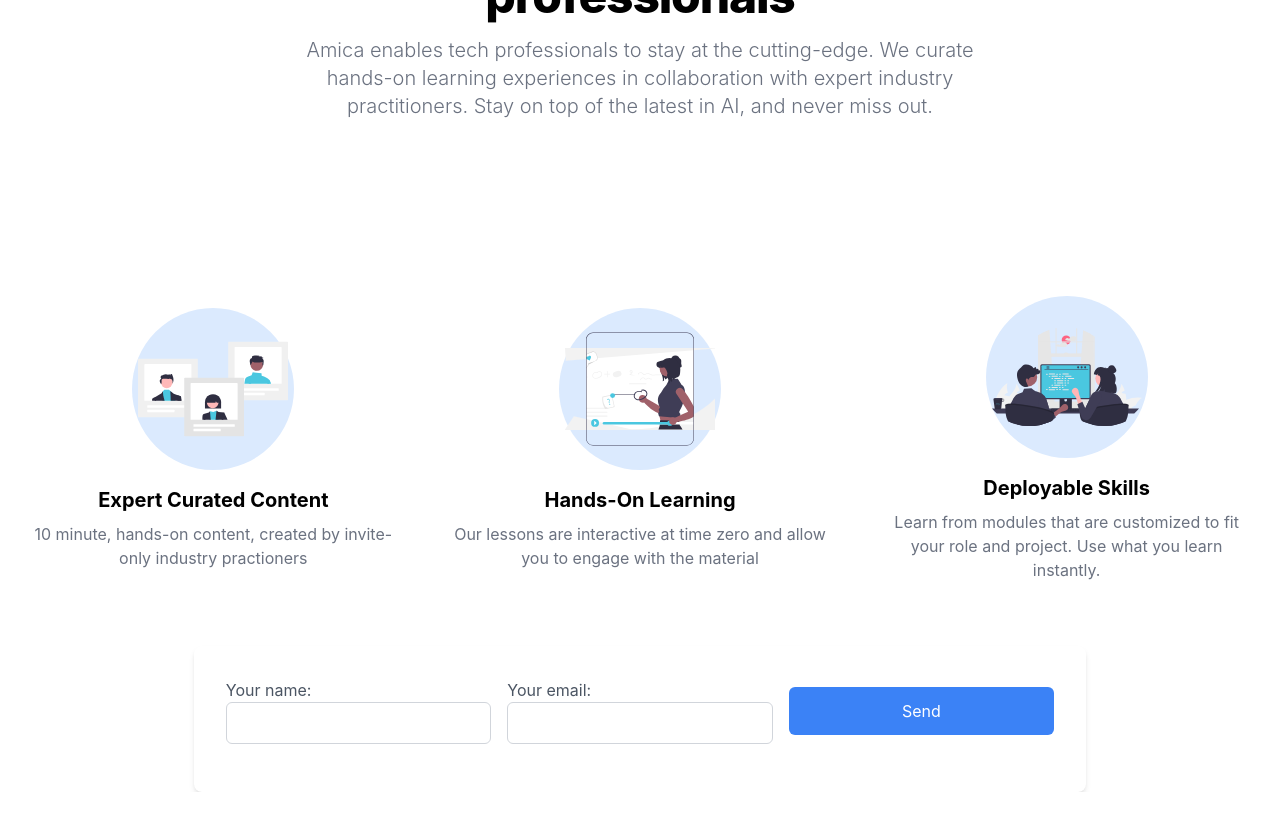
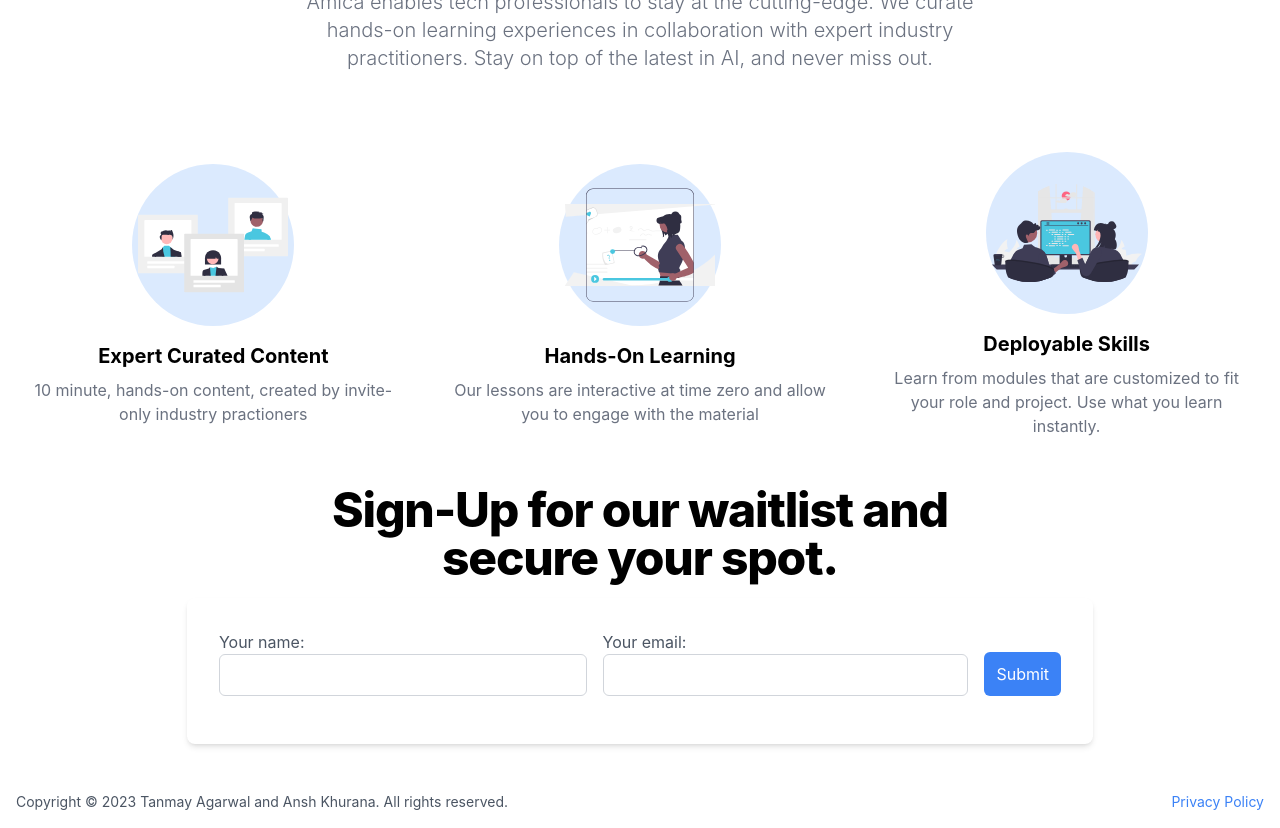
Before and after one commit to tanmay1908/landing-page-software-dev, a Next.js app: page / in a window 1280 px wide. Shown: the part 280-1108 px from the top of the page. Before the commit the page ends 1072 px from the top, so only its background shows below. Built offline with nearby package versions, Linux system fonts and the light colour scheme.

Commit message:
form updates, privacy policy, thanks page

```diff
--- a/pages/index.tsx
+++ b/pages/index.tsx
@@ -19,7 +19,7 @@ export default function Web() {
         <title>Amica</title>
       </Head>
       <section className="bg-white dark:bg-gray-900 py-4">
-        <div className="mx-auto grid max-w-screen-xl px-4 py-8 text-center lg:py-16">
+        <div className="mx-auto grid max-w-screen-xl px-4 py-4 text-center lg:py-4">
           <div className="mx-auto place-self-center">
             <h1 className="mb-4 max-w-2xl text-4xl font-extrabold leading-none tracking-tight dark:text-white md:text-5xl xl:text-6xl text-blue-500">
             Meet Amica.
@@ -36,7 +36,7 @@ export default function Web() {
 
       </section>
       <section className="bg-white dark:bg-gray-900">
-        <div className="mx-auto max-w-screen-xl px-4 py-8 sm:py-16 lg:px-6">
+        <div className="mx-auto max-w-screen-xl px-4 py-4 sm:py-4 lg:px-6">
           <div className="justify-center space-y-8 md:grid md:grid-cols-2 md:gap-12 md:space-y-0 lg:grid-cols-3">
             {LP_GRID_ITEMS.map((singleItem) => (
               <div key={singleItem.title} className="flex flex-col items-center justify-center text-center">
@@ -48,45 +48,79 @@ export default function Web() {
               </div>
             ))}
           </div>
+
         </div>
-        <div className="flex items-center justify-center">
-        <form id="formdiv" action="https://formspree.io/f/xdorvjeb" method="POST" className="bg-white dark:bg-gray-800 p-8 rounded-lg shadow-md">
-  <div className="mb-4 flex flex-col md:flex-row md:items-center">
-    <div className="mb-4 md:mr-4 md:mb-0 flex-1">
-      <label htmlFor="name" className="text-gray-600 dark:text-gray-400 inline-block mb-1 md:mb-0 md:mr-2">Your name:</label>
-      <input id="name" name="name" required className="w-full px-3 py-2 border border-gray-300 dark:border-gray-700 rounded-md focus:outline-none focus:border-blue-500"/>
+        <div className="flex flex-col items-center justify-center py-8">
+  <div className="mb-4 max-w-2xl text-3xl font-extrabold text-center leading-none tracking-tight dark:text-white md:text-4xl xl:text-5xl">
+    Sign-Up for our waitlist and secure your spot.
+  </div>
+  <form
+  id="formdiv"
+  action="https://formspree.io/f/mrgwvdwp"
+  method="POST"
+  className="bg-white dark:bg-gray-800 p-8 rounded-lg shadow-md"
+>
+  <div className="mb-4 md:flex md:items-end">
+    <div className="md:mr-4 md:mb-0 flex-grow">
+      <label
+        htmlFor="name"
+        className="text-gray-600 dark:text-gray-400 inline-block mb-1 md:mb-0 md:mr-2"
+      >
+        Your name:
+      </label>
+      <input
+        id="name"
+        name="name"
+        required
+        className="w-full px-3 py-2 border border-gray-300 dark:border-gray-700 rounded-md focus:outline-none focus:border-blue-500"
+      />
     </div>
-    <div className="mb-4 md:mr-4 md:mb-0 flex-1" >
-      <label htmlFor="email" className="text-gray-600 dark:text-gray-400 inline-block mb-1 md:mb-0 md:mr-2">Your email:</label>
-      <input type="email" id="email" name="email" required className="w-full px-3 py-2 border border-gray-300 dark:border-gray-700 rounded-md focus:outline-none focus:border-blue-500" />
+    <div className="md:mr-4 md:mb-0 flex-grow">
+      <label
+        htmlFor="email"
+        className="text-gray-600 dark:text-gray-400 inline-block mb-1 md:mb-0 md:mr-2"
+      >
+        Your email:
+      </label>
+      <input
+        type="email"
+        id="email"
+        name="email"
+        required
+        className="w-full px-3 py-2 border border-gray-300 dark:border-gray-700 rounded-md focus:outline-none focus:border-blue-500"
+      />
     </div>
-    <div className="flex-1">
-      <button type="submit" className="w-full h-full bg-blue-500 text-white p-3 rounded-md hover:bg-blue-600 focus:outline-none focus:shadow-outline-blue">
-        Send
+    <div className="flex-grow">
+      <button
+        type="submit"
+        className="w-full bg-blue-500 text-white py-2.5 px-3 rounded-md hover:bg-blue-600 focus:outline-none focus:shadow-outline-blue"
+      >
+        Submit
       </button>
     </div>
   </div>
 </form>
 
+</div>
 
-
-
-
-        </div>
       </section>
 
-      {/* <section className="bg-white dark:bg-gray-900 py-4">
-        <div className="mx-auto grid max-w-screen-xl px-4 py-8 text-center lg:py-16">
-          <div className="mx-auto place-self-center">
-            <h1 className="mb-4 max-w-2xl text-3xl font-extrabold leading-none tracking-tight dark:text-white md:text-4xl xl:text-5xl">
-            Sign up for the waitlist.
-            </h1>
-            <p className="mb-6 max-w-2xl font-light text-gray-500 dark:text-gray-400 md:text-lg lg:mb-8 lg:text-xl">
-              We're launching soon. Sign up for the waitlist to get early access.
-            </p>
-          </div>
-        </div>
-      </section> */}
+      <footer className="bg-white dark:bg-gray-900 py-4">
+  <div className="mx-auto max-w-screen-xl px-4 flex justify-between items-center">
+    <span className="text-gray-600 dark:text-gray-400 text-sm">
+      Copyright &copy; 2023 Tanmay Agarwal and Ansh Khurana. All rights reserved.
+    </span>
+    <a
+      href="/privacy-policy" // Replace with the actual link to your privacy policy
+      className="text-blue-500 hover:text-blue-600 text-sm"
+      target="_blank" // Opens the link in a new tab
+      rel="noopener noreferrer" // Security measure for opening new tabs
+    >
+      Privacy Policy
+    </a>
+  </div>
+</footer>
+
     </>
   )
 }
--- /dev/null
+++ b/pages/privacy-policy.tsx
@@ -0,0 +1,66 @@
+import React from 'react';
+import Head from 'next/head';
+
+const PrivacyPolicy = () => {
+  return (
+    <>
+      <Head>
+        <title>Privacy Policy - Amica</title>
+      </Head>
+      <main className="bg-white dark:bg-gray-900">
+        <div className="mx-auto max-w-screen-lg px-4 py-8">
+          <h1 className="text-3xl font-bold mb-4">Privacy Policy</h1>
+          <p className="mb-4">
+            At Amica, accessible from https://next-enterprise.vercel.app/, one of our main priorities is the privacy of our visitors. This Privacy Policy document contains types of information that is collected and recorded by Amica and how we use it.
+          </p>
+
+          <h2 className="text-2xl font-bold mb-3">Data Collection</h2>
+          <p className="mb-4">
+            We collect data when you sign up for our waitlist through the form on our website. The information collected includes:
+          </p>
+          <ul className="list-disc list-inside mb-4">
+            <li>Your Name</li>
+            <li>Your Email Address</li>
+            <li>The Date and Time of your form submission</li>
+          </ul>
+          <h2 className="text-2xl font-bold mb-3">Your Data Rights</h2>
+          <p className="mb-4">
+            As a user, you have the right to:
+          </p>
+          <ul className="list-disc list-inside mb-4">
+            <li>Access your data at any time upon request.</li>
+            <li>Edit your information if it changes or is inaccurate.</li>
+            <li>Request the deletion of your data from our records.</li>
+            <li>Withdraw your consent for us to use your data.</li>
+            <li>Receive any data we have about you in a readable format.</li>
+          </ul>
+          <p className="mb-4">
+            To exercise any of these rights, please contact us at our email: support@amica.com.
+          </p>
+
+
+          <h2 className="text-2xl font-bold mb-3">Why We Collect This Data</h2>
+          <p className="mb-4">
+            The data we collect helps us maintain a waitlist and reach out to interested parties when our product is ready for use. It allows us to provide updates and ensure that those eager to learn more about our offerings are informed in a timely manner.
+          </p>
+
+          <h2 className="text-2xl font-bold mb-3">Data Storage and Security</h2>
+          <p className="mb-4">
+            The data collected through our form is stored securely using Formspree, which adheres to GDPR and CCPA compliance. For detailed information on Formspree's security practices, please visit <a href="https://formspree.io/security" className="text-blue-500 hover:text-blue-600" target="_blank" rel="noopener noreferrer">formspree.io/security</a>.
+          </p>
+
+          <h2 className="text-2xl font-bold mb-3">Updates to This Privacy Policy</h2>
+          <p>
+            We reserve the right to modify this privacy policy at any time, so please review it frequently. Changes and clarifications will take effect immediately upon their posting on the website. If we make material changes to this policy, we will notify you here that it has been updated, so that you are aware of what information we collect, how we use it, and under what circumstances, if any, we use and/or disclose it.
+          </p>
+          <h2 className="text-2xl font-bold mb-3">Consent</h2>
+          <p>
+            By using our website, you hereby consent to our Privacy Policy and agree to its terms.
+          </p>
+        </div>
+      </main>
+    </>
+  );
+};
+
+export default PrivacyPolicy;
--- /dev/null
+++ b/pages/thanks.tsx
@@ -0,0 +1,27 @@
+import React from 'react';
+import Head from 'next/head';
+import Link from 'next/link';
+
+const ThankYou = () => {
+  return (
+    <>
+      <Head>
+        <title>Thank You - Amica</title>
+      </Head>
+      <main className="bg-white dark:bg-gray-900">
+        <div className="mx-auto max-w-screen-lg px-4 py-8 text-center">
+          <h1 className="text-3xl font-bold mb-4">Thank You!</h1>
+          <p className="mb-4 text-xl">
+            We've received your response and we'll be in touch soon!
+          </p>
+
+          <Link href="/" className="bg-blue-500 text-white p-3 rounded-md hover:bg-blue-600 focus:outline-none focus:shadow-outline-blue">
+              Return to Home
+          </Link>
+        </div>
+      </main>
+    </>
+  );
+};
+
+export default ThankYou;
```
